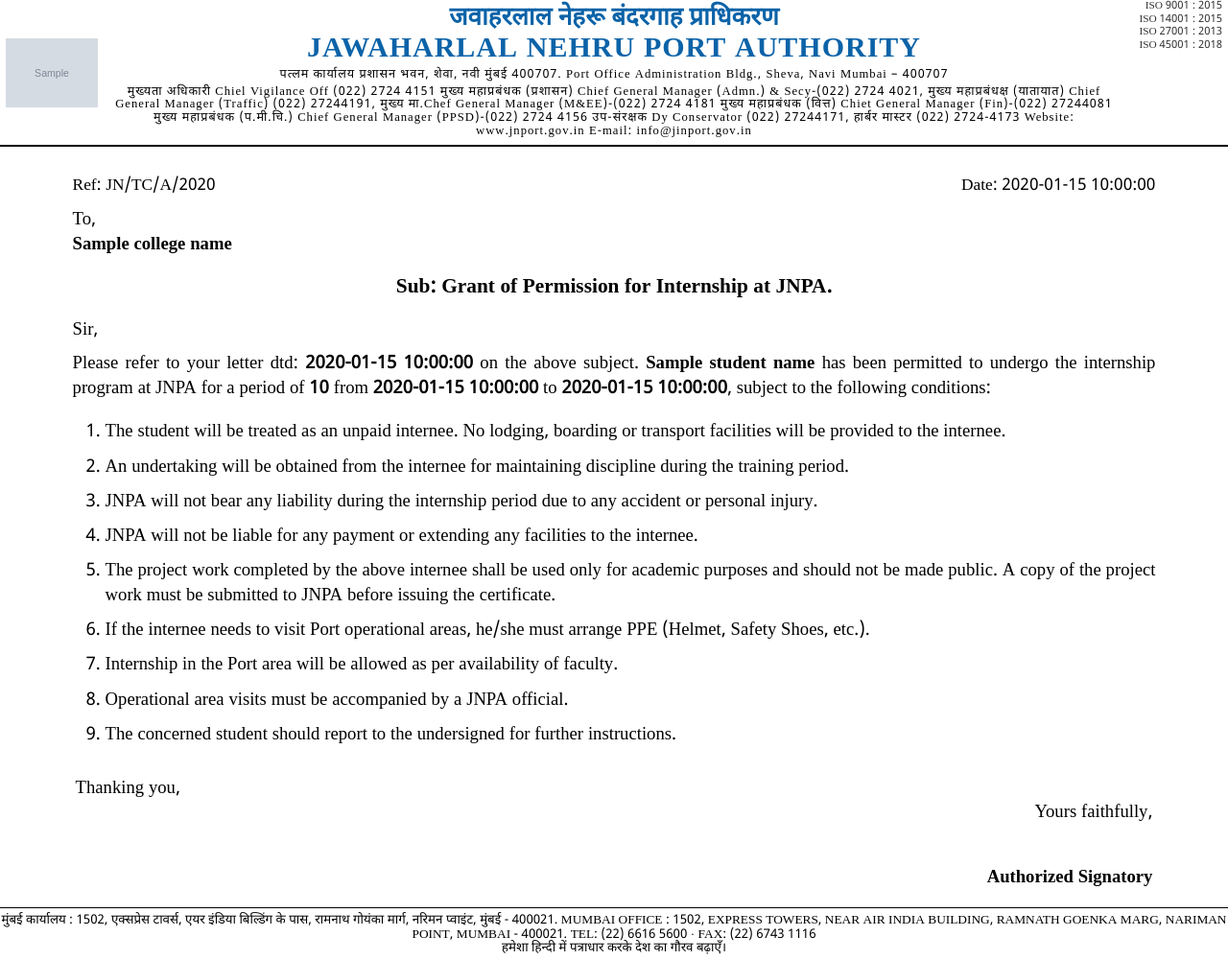
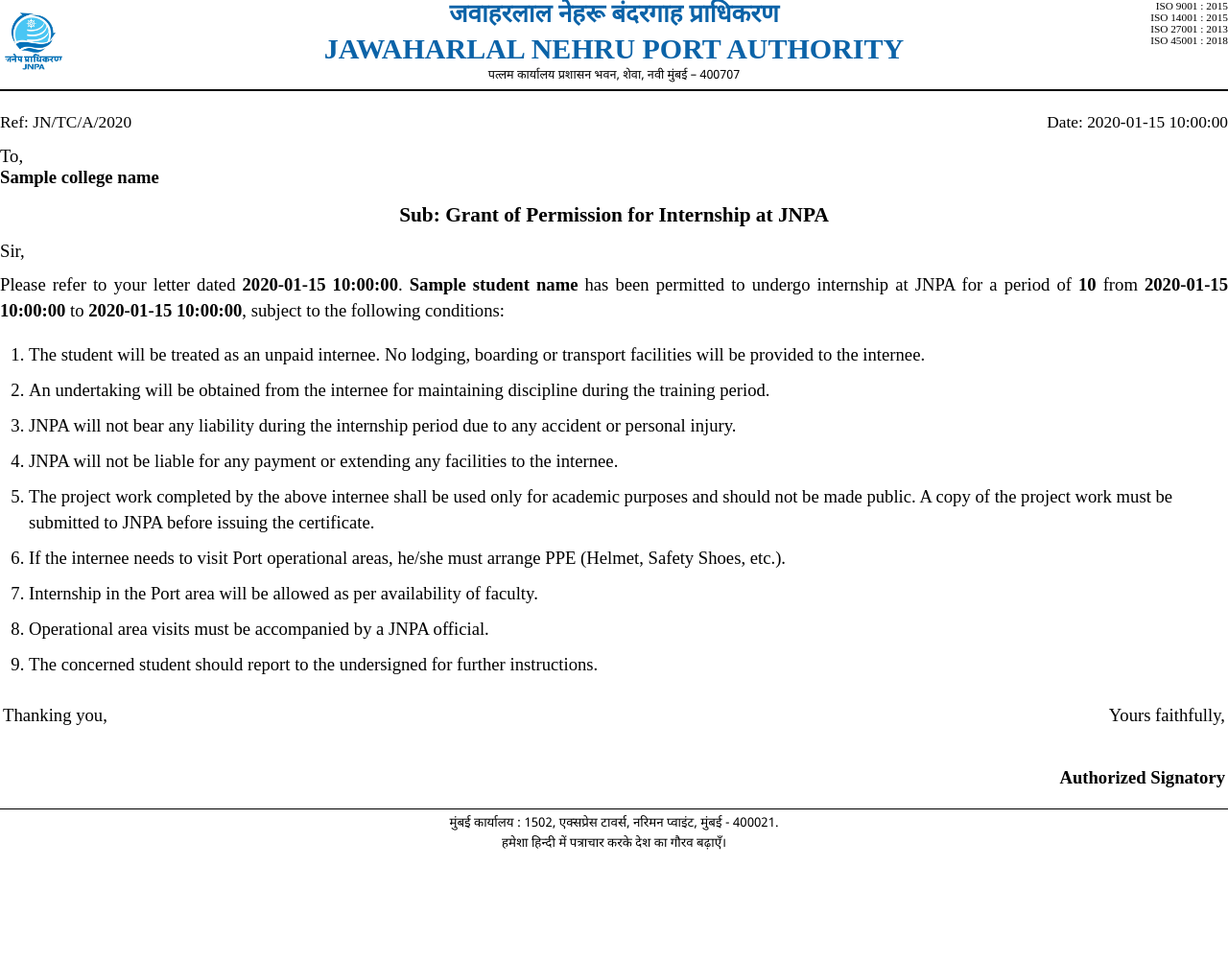
Before and after one commit to Kartik915d/JNPA-Internship-letter-Generator, a Flask app: template templates/internship_letter.html in a window 1280 px wide. Shown: the whole page at 96% size. After the commit the page ends 886 px from the top, so only its background shows below. Run offline with Flask 2, Linux system fonts and the light colour scheme; the template is opened without the code that fills it: most values are stand-ins (such as "Sample title", 1, 10 or a date in 2020); grey boxes marked "Sample" are stand-in pictures; parts of the project's set-up code (start-up, migrations or seed data) failed here and were passed over.

Commit message:
Refactor internship letter HTML template
Updated the internship letter template to adjust margins, font sizes, and layout for better presentation. Improved the structure of the HTML for clarity and consistency.

```diff
--- a/templates/internship_letter.html
+++ b/templates/internship_letter.html
@@ -5,195 +5,160 @@
   <title>Internship Letter</title>
 
   <style>
-    /* Page setup: leave extra bottom margin for footer space */
-    @page { size: A4; margin: 22mm 18mm 30mm 18mm; }
+    /* ---------- PAGE SETUP ---------- */
+    @page { size: A4; margin: 22mm 18mm 28mm 18mm; }
+
+    /* ---------- FONT FIX (CRITICAL) ---------- */
     @font-face {
       font-family: 'Deva';
-     src: url("{{ url_for('static', filename='fonts/NotoSansDevanagari-Regular.ttf') }}") format('truetype');
-     font-weight: normal;
-     font-style: normal;
+      src: url('{{ url_for("static", filename="fonts/NotoSansDevanagari-Regular.ttf") }}')
+           format('truetype');
     }
 
-    html, body {
-      font-family: 'Deva',"Times New Roman", Times, serif;
+    body {
+      font-family: "Times New Roman", Times, serif;
       color: #000;
       margin: 0;
       padding: 0;
     }
 
-    /* Main page container */
-    .page {
-      display: flex;
-      flex-direction: column;
-      justify-content: space-between;
-      min-height: calc(297mm - 52mm);
-      box-sizing: border-box;
-      padding: 0;
+    .hindi {
+      font-family: 'Deva', serif;
     }
 
     /* ---------- HEADER ---------- */
     .jnpa-letterhead {
-      width: 100%;
-      box-sizing: border-box;
-      margin-bottom: 8px;
-      padding: 6px 0;
+      margin-bottom: 6mm;
       position: relative;
     }
 
-    /* 3-column layout for perfect centering */
     .lh-row {
       display: grid;
-      grid-template-columns: 100px 1fr 100px; /* Logo | Centered Title | Empty */
+      grid-template-columns: 100px 1fr 100px;
       align-items: center;
-      width: 100%;
-      gap: 12px;
+      gap: 10px;
     }
 
-    /* Logo */
-    .lh-logo {
-      display: flex;
-      align-items: center;
-      justify-content: flex-start;
-      padding-left: 6px;
-    }
     .lh-logo img {
-      max-height: 72px;
-      width: auto;
-      display: block;
+      max-height: 70px;
     }
 
-    /* Center title block */
     .lh-title-wrap {
       text-align: center;
-      display: flex;
-      flex-direction: column;
-      justify-content: center;
     }
 
-    /* Title styling */
     .lh-title-hindi {
       font-size: 26px;
       font-weight: 800;
       color: #0b63a8;
       margin: 0;
-      line-height: 1.1;
     }
+
     .lh-title {
       font-size: 30px;
       font-weight: 800;
       color: #0b63a8;
       margin: 0;
-      letter-spacing: 1.0px;
-      line-height: 1.1;
-    }
-
-    .lh-sub {
-      font-size: 12.5pt;
-      margin-top: 6px;
-      font-weight: 600;
     }
 
     .lh-contact {
       font-size: 9.5pt;
+      line-height: 1.2;
       margin-top: 4px;
-      letter-spacing: 1.0px;
-      line-height: 1.1;
     }
 
-    /* ISO Standards Box - top-right */
     .iso-box {
       position: absolute;
-      right: 6px;
+      right: 0;
       top: 0;
+      font-size: 8.5pt;
       text-align: right;
-      font-size: 8.5pt;
-      line-height: 1.2;
-      color: #333;
     }
 
     .lh-divider {
       margin-top: 6px;
       border-top: 2px solid #000;
-      width: 100%;
     }
 
-    /* ---------- CONTENT AREA MARGIN (NEW) ---------- */
-    .content-area {
-      padding: 0 20mm;        /* Left + Right margin */
-      margin-top: 4mm;        /* Spacing under header */
-      margin-bottom: 4mm;     /* Spacing above footer */
-      box-sizing: border-box;
-    }
-
-    /* Body text */
+    /* ---------- CONTENT ---------- */
     .meta {
       display: flex;
       justify-content: space-between;
-      margin-bottom: 12px;
       font-size: 13pt;
+      margin-bottom: 14px;
     }
 
     .recipient {
-      margin-bottom: 18px;
       font-size: 14pt;
-      line-height: 1.35;
+      margin-bottom: 16px;
     }
 
     .subject {
       text-align: center;
-      font-weight: 700;
       font-size: 16pt;
-      margin: 12px 0 18px 0;
+      font-weight: bold;
+      margin: 14px 0;
     }
 
-    .salutation { font-size: 14pt; margin-bottom: 10px; }
+    .salutation {
+      font-size: 14pt;
+      margin-bottom: 10px;
+    }
 
     .body {
+      font-size: 14pt;
+      line-height: 1.45;
       text-align: justify;
-      font-size: 14pt;
-      line-height: 1.42;
       margin-bottom: 14px;
     }
 
+    /* ---------- CONDITIONS (FIXED) ---------- */
     ol.conditions {
-      margin-left: 28px;
-      padding-left: 6px;
       font-size: 14pt;
-      line-height: 1.4;
-      margin-bottom: 12px;
+      line-height: 1.45;
+      margin-left: 22px;
+      padding-left: 8px;
     }
+
     ol.conditions li {
       margin-bottom: 10px;
-      text-align: justify;
+      page-break-inside: avoid;
     }
 
     /* ---------- SIGNATURE ---------- */
-    .signature-block { margin-top: 20px; }
-    .signature-table { width: 100%; font-size: 14pt; }
-    .sig-left { text-align: left; vertical-align: bottom; padding-top: 8px; }
-    .sig-right { text-align: right; vertical-align: bottom; padding-top: 8px; }
-    .sig-author { padding-top: 40px; text-align: right; vertical-align: bottom; }
-    .thank-gap { display: block; height: 28px; }
+    .signature-table {
+      width: 100%;
+      margin-top: 26px;
+      font-size: 14pt;
+    }
+
+    .sig-left { text-align: left; }
+    .sig-right { text-align: right; }
+
+    .sig-author {
+      padding-top: 40px;
+      text-align: right;
+      font-weight: bold;
+    }
 
     /* ---------- FOOTER ---------- */
     .footer {
+      border-top: 1px solid #000;
+      margin-top: 18px;
+      padding-top: 6px;
+      font-size: 10pt;
       text-align: center;
-      font-size: 10pt;
-      line-height: 1.1;
-      border-top: 1px solid #000;
-      padding-top: 6px;
-      padding-bottom: 4px;
-    }
-    .footer .small {
-      font-size: 10pt;
-      margin-top: 2px;
     }
 
+    .footer .small {
+      display: block;
+      margin-top: 4px;
+      font-size: 10pt;
+    }
   </style>
 </head>
 
 <body>
-  <div class="page">
 
 <!-- HEADER -->
 <div class="jnpa-letterhead">
@@ -206,58 +171,47 @@
   </div>
 
   <div class="lh-row">
-
-        <!-- Left: Logo -->
     <div class="lh-logo">
-          {% if header_image %}
-            <img src="{{ header_image }}" alt="JNPA Logo">
-          {% else %}
-            <img src="{{ url_for('static', filename='img/Fjnpa_logo.png') }}" alt="Logo">
-          {% endif %}
+      <img src="{{ url_for('static', filename='img/Fjnpa_logo.png') }}">
     </div>
 
-        <!-- Center: Title -->
     <div class="lh-title-wrap">
-          <div class="lh-title-hindi">जवाहरलाल नेहरू बंदरगाह प्राधिकरण</div>
+      <div class="lh-title-hindi hindi">जवाहरलाल नेहरू बंदरगाह प्राधिकरण</div>
       <div class="lh-title">JAWAHARLAL NEHRU PORT AUTHORITY</div>
-          <div class="lh-contact">पत्लम कार्यालय प्रशासन भवन, शेवा, नवी मुंबई 400707. Port Office Administration Bldg., Sheva, Navi Mumbai – 400707</div>
-          <div class="lh-contact">
-             मुख्यता अधिकारी Chiel Vigilance Off (022) 2724 4151 मुख्य महाप्रबंधक (प्रशासन) Chief General Manager (Admn.) & Secy-(022) 2724 4021, मुख्य महाप्रबंधक्ष (यातायात) Chief General Manager (Traffic) (022) 27244191, मुख्य मा.Chef General Manager (M&EE)-(022) 2724 4181 मुख्य महाप्रबंधक (वित्त) Chiet General Manager (Fin)-(022) 27244081 मुख्य महाप्रबंधक (प.मी.चि.) Chief General Manager (PPSD)-(022) 2724 4156
-
-            उप-संरक्षक Dy Conservator (022) 27244171, हार्बर मास्टर (022) 2724-4173 Website: www.jnport.gov.in E-mail: info@jinport.gov.in
+      <div class="lh-contact hindi">
+        पत्लम कार्यालय प्रशासन भवन, शेवा, नवी मुंबई – 400707
       </div>
     </div>
 
-        <div></div> <!-- Empty right column for centering -->
+    <div></div>
   </div>
 
   <div class="lh-divider"></div>
 </div>
 
-    <!-- MAIN CONTENT WITH MARGINS -->
-    <div class="content-area">
-
-      {% set the_date = issued_date or '' %}
-
+<!-- CONTENT -->
 <div class="meta">
-        <div class="ref">Ref: JN/TC/A/{{ letter_year or '' }}</div>
-        <div class="date">Date: {{ the_date if the_date else '__________' }}</div>
+  <div>Ref: JN/TC/A/{{ letter_year }}</div>
+  <div>Date: {{ issued_date }}</div>
 </div>
 
 <div class="recipient">
   To,<br>
-        <strong>{{ college_name or '_________________________' }}</strong>
+  <strong>{{ college_name }}</strong>
 </div>
 
-      <div class="subject">Sub: Grant of Permission for Internship at JNPA.</div>
+<div class="subject">
+  Sub: Grant of Permission for Internship at JNPA
+</div>
 
 <div class="salutation">Sir,</div>
 
 <div class="body">
-        Please refer to your letter dtd: <strong>{{ the_date }}</strong> on the above subject.
-        <strong>{{ student_name }}</strong> has been permitted to undergo the internship program at JNPA for a period of
-        <strong>{{ duration }}</strong> from <strong>{{ start_date }}</strong> to
-        <strong>{{ end_date }}</strong>, subject to the following conditions:
+  Please refer to your letter dated <strong>{{ issued_date }}</strong>.
+  <strong>{{ student_name }}</strong> has been permitted to undergo internship
+  at JNPA for a period of <strong>{{ duration }}</strong> from
+  <strong>{{ start_date }}</strong> to <strong>{{ end_date }}</strong>,
+  subject to the following conditions:
 </div>
 
 <ol class="conditions">
@@ -265,44 +219,30 @@
     <li>An undertaking will be obtained from the internee for maintaining discipline during the training period.</li>
     <li>JNPA will not bear any liability during the internship period due to any accident or personal injury.</li>
     <li>JNPA will not be liable for any payment or extending any facilities to the internee.</li>
-        <li>The project work completed by the above internee shall be used only for academic purposes and should not be made public.
-            A copy of the project work must be submitted to JNPA before issuing the certificate.</li>
+    <li>The project work completed by the above internee shall be used only for academic purposes and should not be made public. A copy of the project work must be submitted to JNPA before issuing the certificate.</li>
     <li>If the internee needs to visit Port operational areas, he/she must arrange PPE (Helmet, Safety Shoes, etc.).</li>
     <li>Internship in the Port area will be allowed as per availability of faculty.</li>
     <li>Operational area visits must be accompanied by a JNPA official.</li>
     <li>The concerned student should report to the undersigned for further instructions.</li>
 </ol>
 
-      <!-- SIGNATURE -->
-      <div class="signature-block">
 <table class="signature-table">
   <tr>
-            <td class="sig-left">
-              Thanking you,<br><br>
-            </td>
-            <td class="sig-right">
-              Yours faithfully,
-            </td>
+    <td class="sig-left">Thanking you,</td>
+    <td class="sig-right">Yours faithfully,</td>
   </tr>
   <tr>
     <td></td>
-            <td class="sig-author"><strong>Authorized Signatory</strong></td>
+    <td class="sig-author">Authorized Signatory</td>
   </tr>
 </table>
-      </div>
 
-    </div> <!-- end content-area -->
-
-    <!-- FOOTER -->
-    <div class="footer">
-      मुंबई कार्यालय : 1502, एक्सप्रेस टावर्स, एयर इंडिया बिल्डिंग के पास, रामनाथ गोयंका मार्ग, नरिमन प्वाइंट, मुंबई - 400021.
+<div class="footer hindi">
+  मुंबई कार्यालय : 1502, एक्सप्रेस टावर्स, नरिमन प्वाइंट, मुंबई - 400021.
   <span class="small">
-        MUMBAI OFFICE : 1502, EXPRESS TOWERS, NEAR AIR INDIA BUILDING, RAMNATH GOENKA MARG, NARIMAN POINT, MUMBAI - 400021.
-        TEL: (22) 6616 5600 · FAX: (22) 6743 1116
-        <br>हमेशा हिन्दी में पत्राधार करके देश का गौरव बढ़ाएँ।
+    हमेशा हिन्दी में पत्राचार करके देश का गौरव बढ़ाएँ।
   </span>
 </div>
 
-  </div> <!-- end .page -->
 </body>
 </html>
```
Lines whose indentation alone changed are shown as unchanged.
